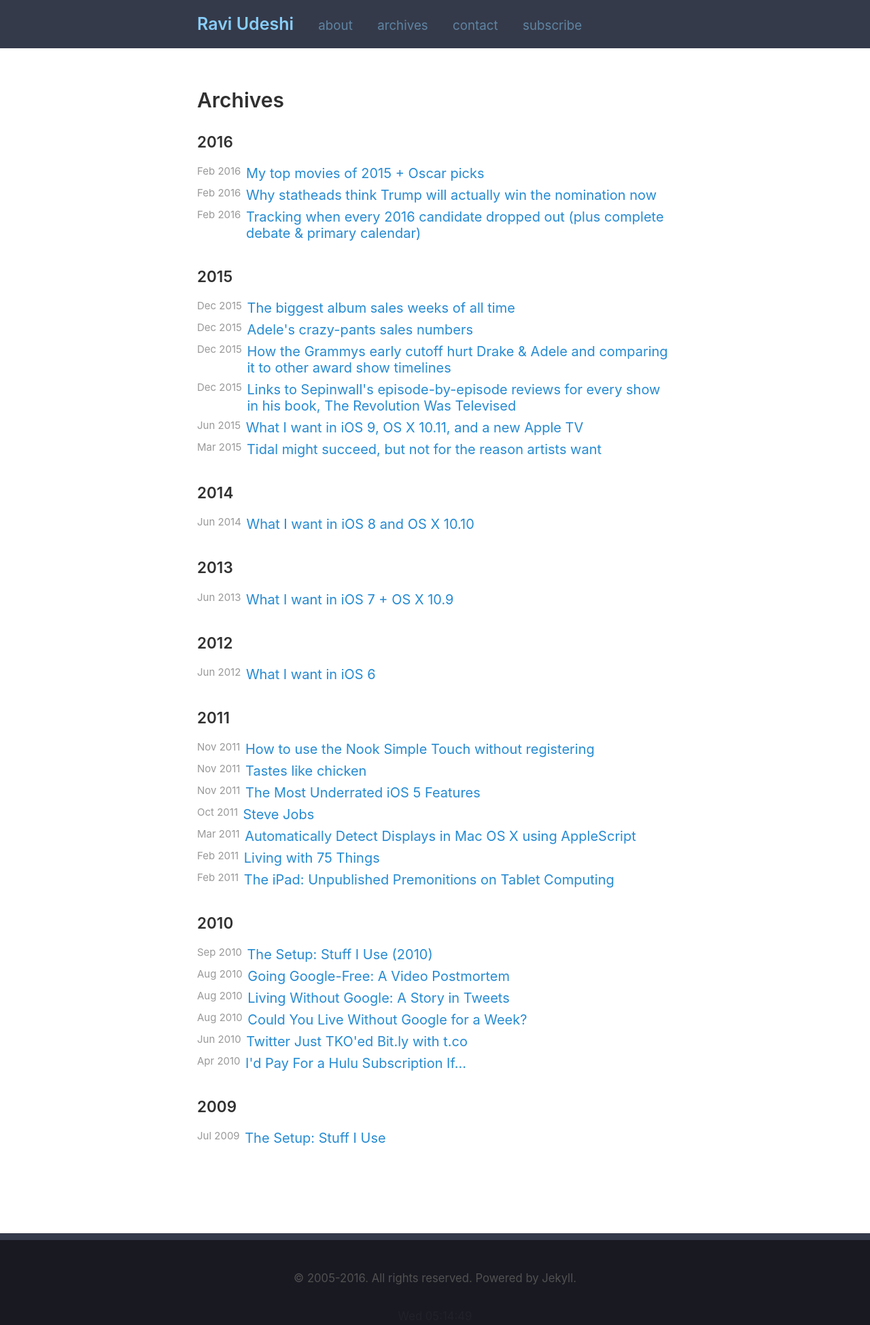
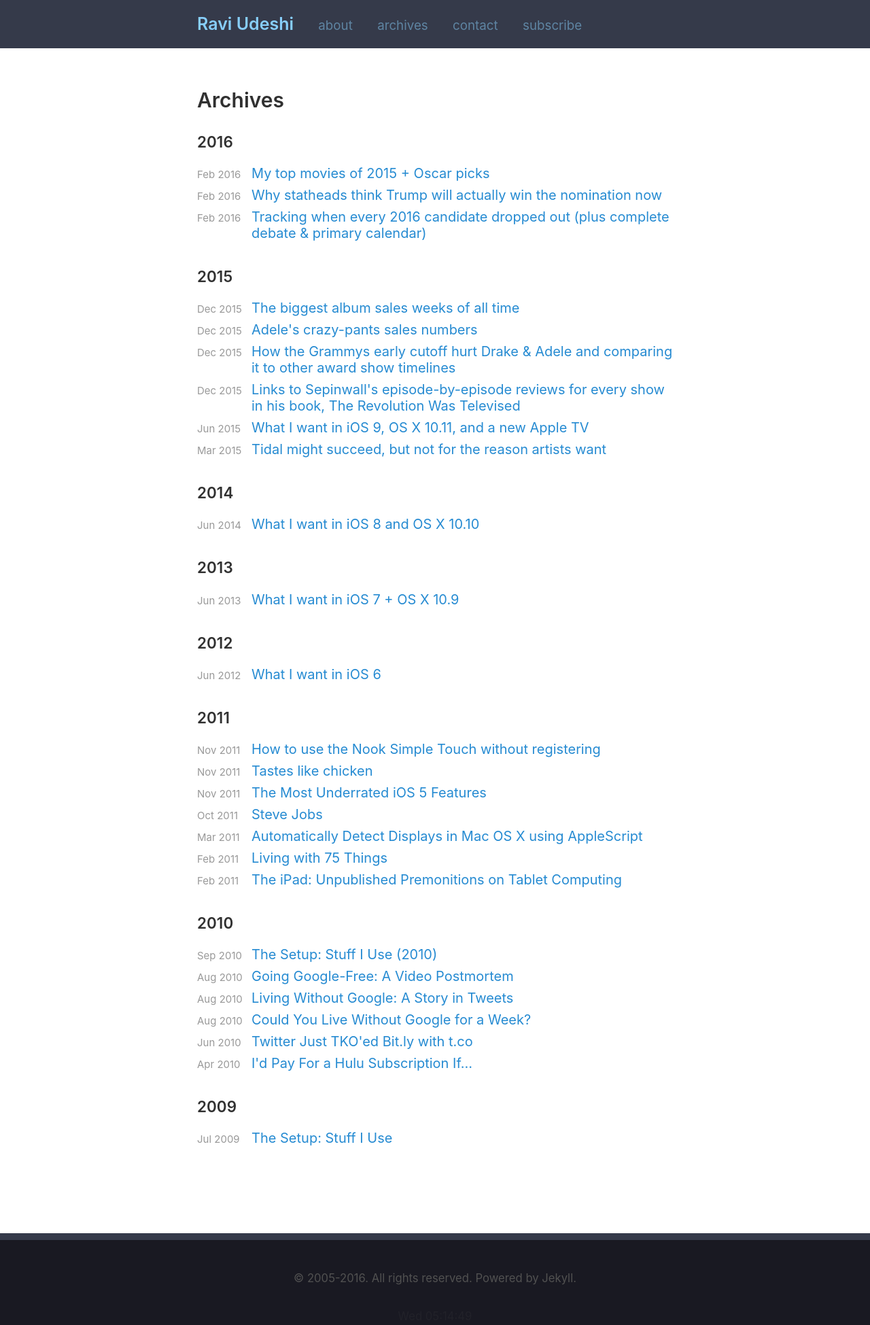
Before and after one commit to rkudeshi/rkudeshi.github.io, a Jekyll site: the page built from 2-archives.md, in a window 1280 px wide. Shown: the whole page at 68% size. Built offline with Jekyll 4.4.1, drawn with Linux system fonts in a browser that asks for light colours.

Commit message:
Update to CSS-table based layout

```diff
--- a/_sass/_RAVI.scss
+++ b/_sass/_RAVI.scss
@@ -91,16 +91,21 @@ hr {
 .archives-list {
     padding-bottom: 0.4rem;
     line-height: 1.2;
+    display: table;
 }
 .archives-dates {
-    float: left;
-    margin-right: 0.5em;
+    /* float: left; */
+    /* margin-right: 0.5em; */
     color: #999;
     font-size: 75%;
+    display: table-cell;
+    min-width: 4rem;
+    white-space: nowrap;
 }
 .archives-titles {
-    display: block;
-    overflow: hidden;
+    /* display: block; */
+    /* overflow: hidden; */
+    display: table-cell;
 }
 
 
```
